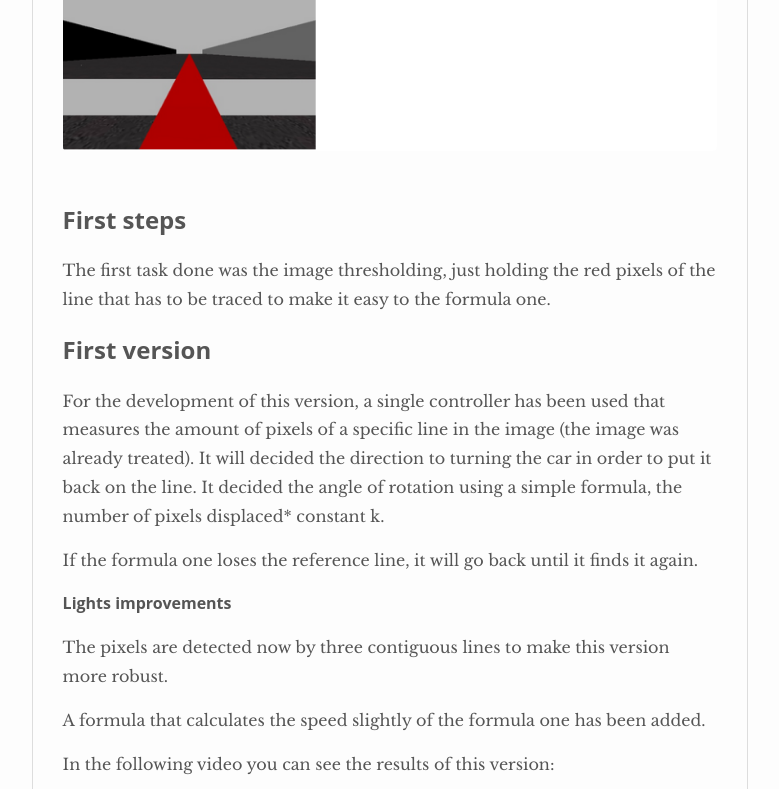
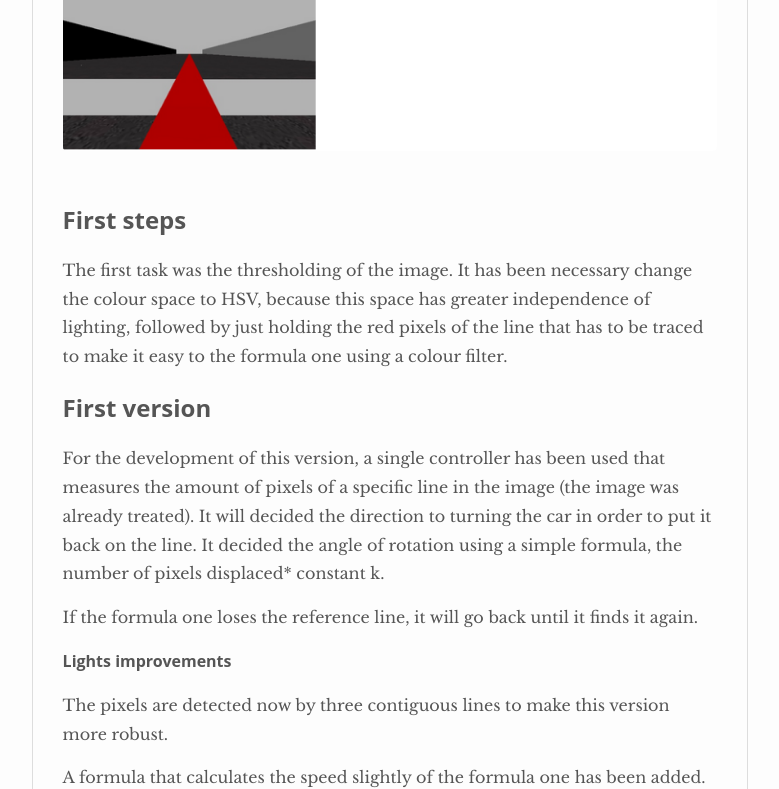
Before and after one commit to RoberG/MUVA-Robotica, a Jekyll site: the page built from _posts/2020-02-15-Practice 1 - Followline.md, in a window 1280 px wide and 900 px high, scrolled down 1122 px, cut to the strip 0-789 px from the top of the window. Shown: the whole strip, without its empty margins (250-1029 px from the left). Built offline with Jekyll 4.4.1, drawn with Linux system fonts in a browser that asks for light colours; nearby versions of some CDN libraries.

Commit message:
Update 2020-02-15-Practice 1 - Followline.md

```diff
--- a/_posts/2020-02-15-Practice 1 - Followline.md
+++ b/_posts/2020-02-15-Practice 1 - Followline.md
@@ -18,7 +18,8 @@ to find a solution that satisfies the problem.
 
 ## First steps
 
-The first task done was the image thresholding, just holding the red pixels of the line that has to be traced to make it easy to the formula one.
+The first task was the thresholding of the image. It has been necessary change the colour space to HSV, because this space has greater independence of lighting,
+followed by just holding the red pixels of the line that has to be traced to make it easy to the formula one using a colour filter.
 
 ## First version
 
```
Also changed, not shown: other parts of _posts/2020-02-15-Practice 1 - Followline.md (+1 -1 lines).
